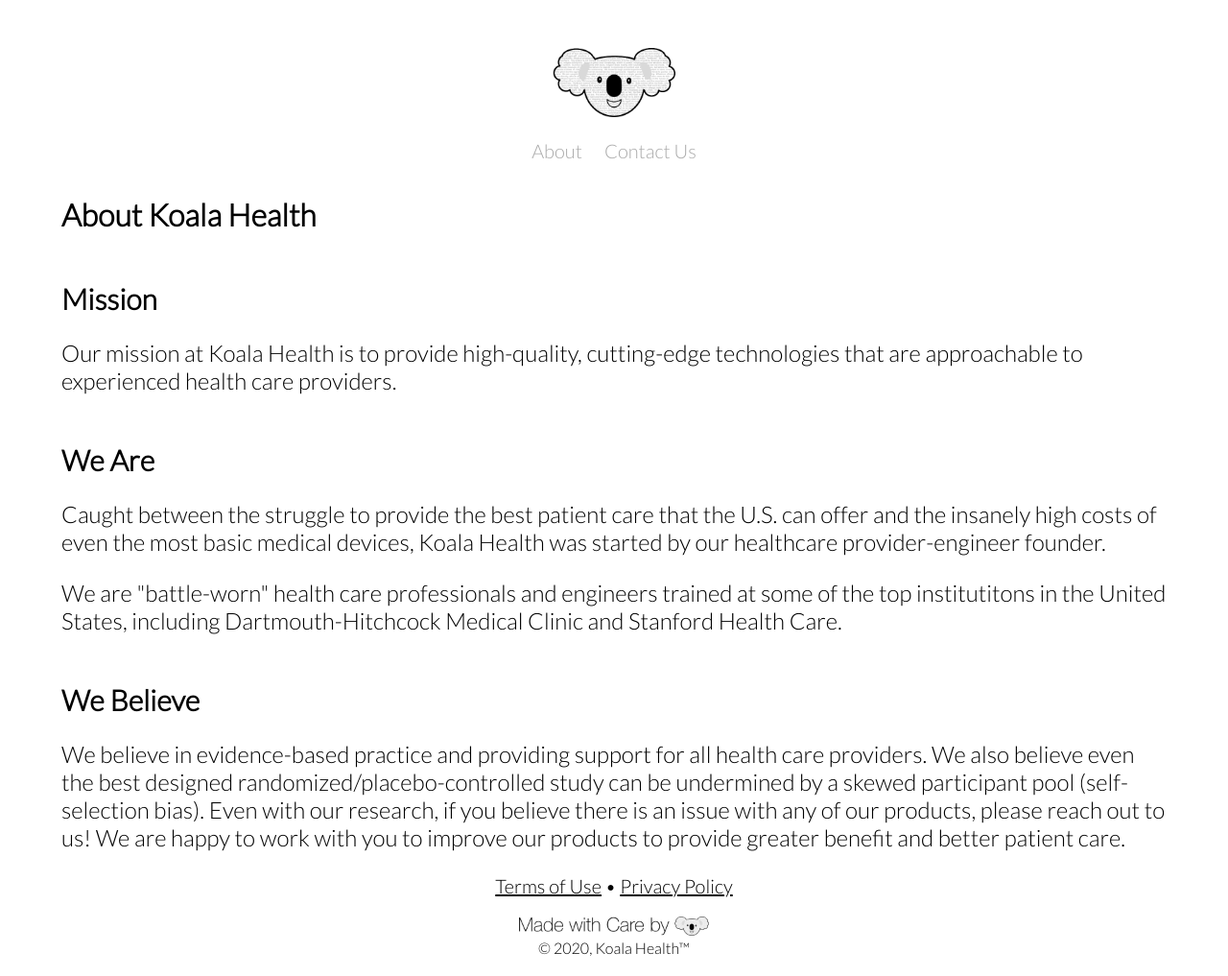
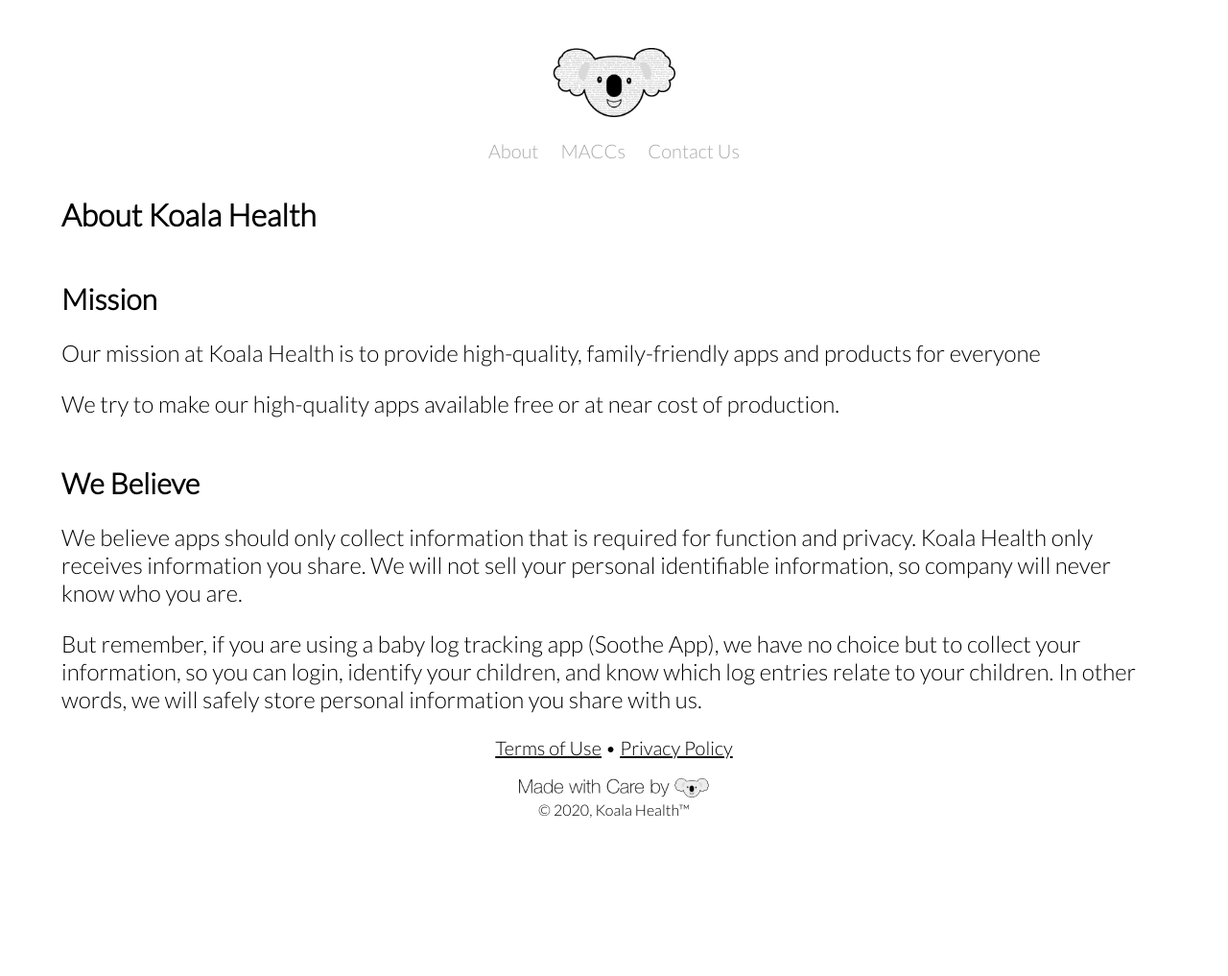
Before and after one commit to KoalaHealth/koalahealth.github.io, a Jekyll site: the page built from _pages/about.md, in a window 1280 px wide. Shown: the whole page at 96% size. Built offline with Jekyll 4.4.1, drawn with Linux system fonts in a browser that asks for light colours; after the commit the page ends 900 px from its top, so only the background shows below that.

Commit message:
Add MACCs link and about changes

```diff
--- a/_includes/nav.html
+++ b/_includes/nav.html
@@ -2,5 +2,6 @@
 
 <nav>
   <a href="{{ base_url }}/about">About</a>
+  <a href="{{ base_url }}/MACCs">MACCs</a>
   <a href="{{ base_url }}/contact">Contact Us</a>
 </nav>
--- a/_pages/about.md
+++ b/_pages/about.md
@@ -7,12 +7,11 @@
 <main class="plain-container">
     <h1>About Koala Health</h1>
     <h3>Mission</h3>
-    <p>Our mission at Koala Health is to provide high-quality, cutting-edge technologies that are approachable to experienced health care providers.</p>
-
-    <h3>We Are</h3>
-    <p>Caught between the struggle to provide the best patient care that the U.S. can offer and the insanely high costs of even the most basic medical devices, Koala Health was started by our healthcare provider-engineer founder.</p>
-    <p>We are "battle-worn" health care professionals and engineers trained at some of the top institutitons in the United States, including Dartmouth-Hitchcock Medical Clinic and Stanford Health Care.</p>
+    <p>Our mission at Koala Health is to provide high-quality, family-friendly apps and products for everyone</p>
+    <p>We try to make our high-quality apps available free or at near cost of production.</p>
 
     <h3>We Believe</h3>
-    <p>We believe in evidence-based practice and providing support for all health care providers.  We also believe even the best designed randomized/placebo-controlled study can be undermined by a skewed participant pool (self-selection bias).  Even with our research, if you believe there is an issue with any of our products, please reach out to us!  We are happy to work with you to improve our products to provide greater benefit and better patient care.</p>
+    <p>We believe apps should only collect information that is required for function and privacy.  Koala Health only receives information you share.  We will not sell your personal identifiable information, so company will never know who you are.</p>
+
+    <p>But remember, if you are using a baby log tracking app (Soothe App), we have no choice but to collect your information, so you can login, identify your children, and know which log entries relate to your children.  In other words, we will safely store personal information you share with us.</p>
 </main>
```
Also changed, not shown: _pages/maccs.md (added, +18 -0 lines).
